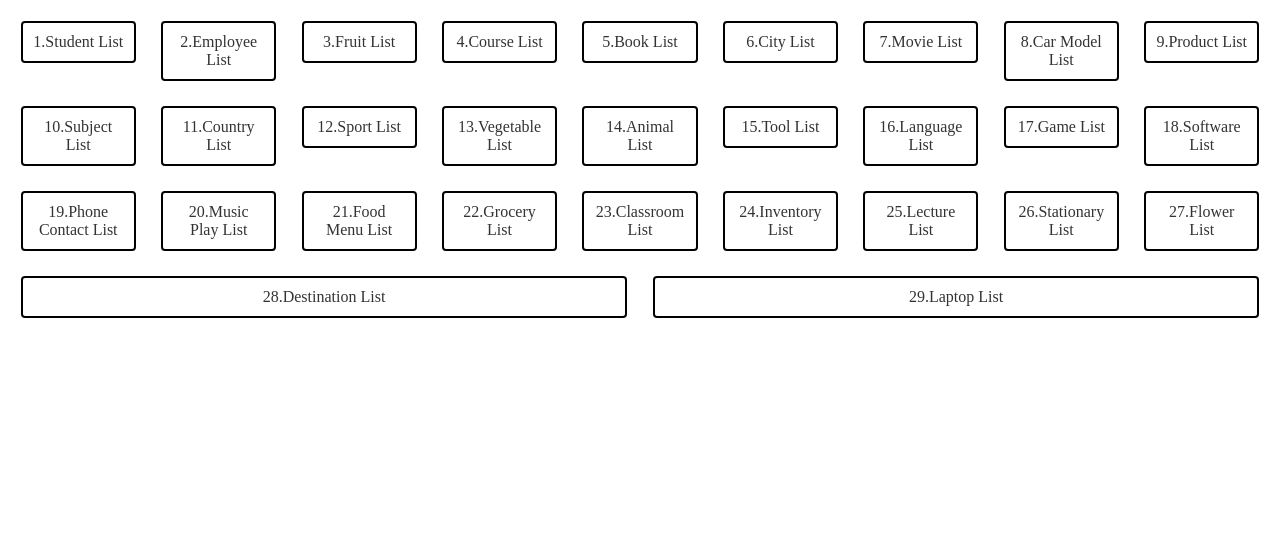
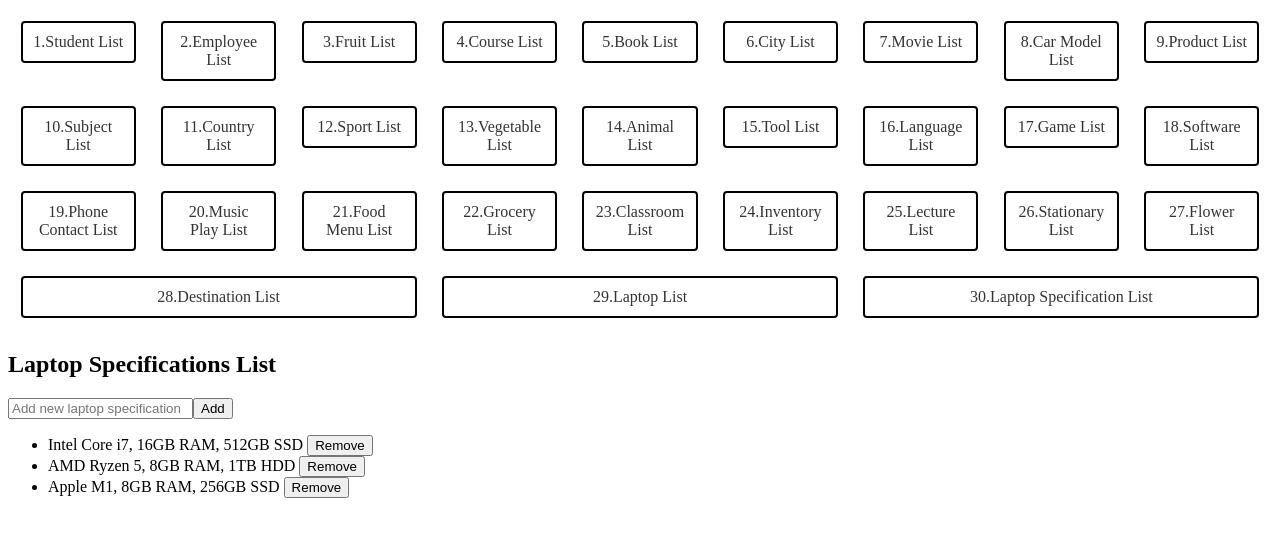
Before and after one commit to Xavierbaliw/Activity15-Angular-with-TypeScript-and-Data-Structures, an Angular app: page /laptopspecificationlist in a window 1280 px wide. Before the commit this address led to /. Shown: the top 536 px of the page. Built offline with nearby package versions, Linux system fonts and the light colour scheme.

Commit message:
30TH COMMIT laptopspecslist

```diff
--- a/src/app/app.component.html
+++ b/src/app/app.component.html
@@ -29,6 +29,7 @@
     <li><a routerLink="flowerlist">27.Flower List</a></li>
     <li><a routerLink="destinationlist">28.Destination List</a></li>
     <li><a routerLink="laptoplist">29.Laptop List</a></li>
+    <li><a routerLink="laptopspecificationlist">30.Laptop Specification List</a></li>
   </ul>
 </nav>
 <router-outlet></router-outlet>
--- /dev/null
+++ b/src/app/component/laptopspecification-list/laptopspecification-list.component.html
@@ -0,0 +1,19 @@
+<div class="container">
+  <h2>Laptop Specifications List</h2>
+
+  <div>
+    <input
+      type="text"
+      [(ngModel)]="newSpec"
+      placeholder="Add new laptop specification"
+    />
+    <button (click)="addSpec()">Add</button>
+  </div>
+
+  <ul>
+    <li *ngFor="let spec of laptopSpecs; let i = index">
+      {{ spec }}
+      <button (click)="removeSpec(i)">Remove</button>
+    </li>
+  </ul>
+</div>
--- /dev/null
+++ b/src/app/component/laptopspecification-list/laptopspecification-list.component.ts
@@ -0,0 +1,27 @@
+import { Component } from '@angular/core';
+
+@Component({
+  selector: 'app-laptopspecification-list',
+  templateUrl: './laptopspecification-list.component.html',
+  styleUrl: './laptopspecification-list.component.css'
+})
+export class LaptopspecificationListComponent {
+  laptopSpecs: string[] = [
+    'Intel Core i7, 16GB RAM, 512GB SSD',
+    'AMD Ryzen 5, 8GB RAM, 1TB HDD',
+    'Apple M1, 8GB RAM, 256GB SSD'
+  ];
+
+  newSpec: string = '';
+
+  addSpec(): void {
+    if (this.newSpec.trim()) {
+      this.laptopSpecs.push(this.newSpec.trim());
+      this.newSpec = '';
+    }
+  }
+
+  removeSpec(index: number): void {
+    this.laptopSpecs.splice(index, 1);
+  }
+}
```
Also changed, not shown: src/app/app.module.ts (+6 -1 lines), src/app/component/laptopspecification-list/laptopspecification-list.component.css (added), 1 other file (tests, documents, lock files or other folders).
